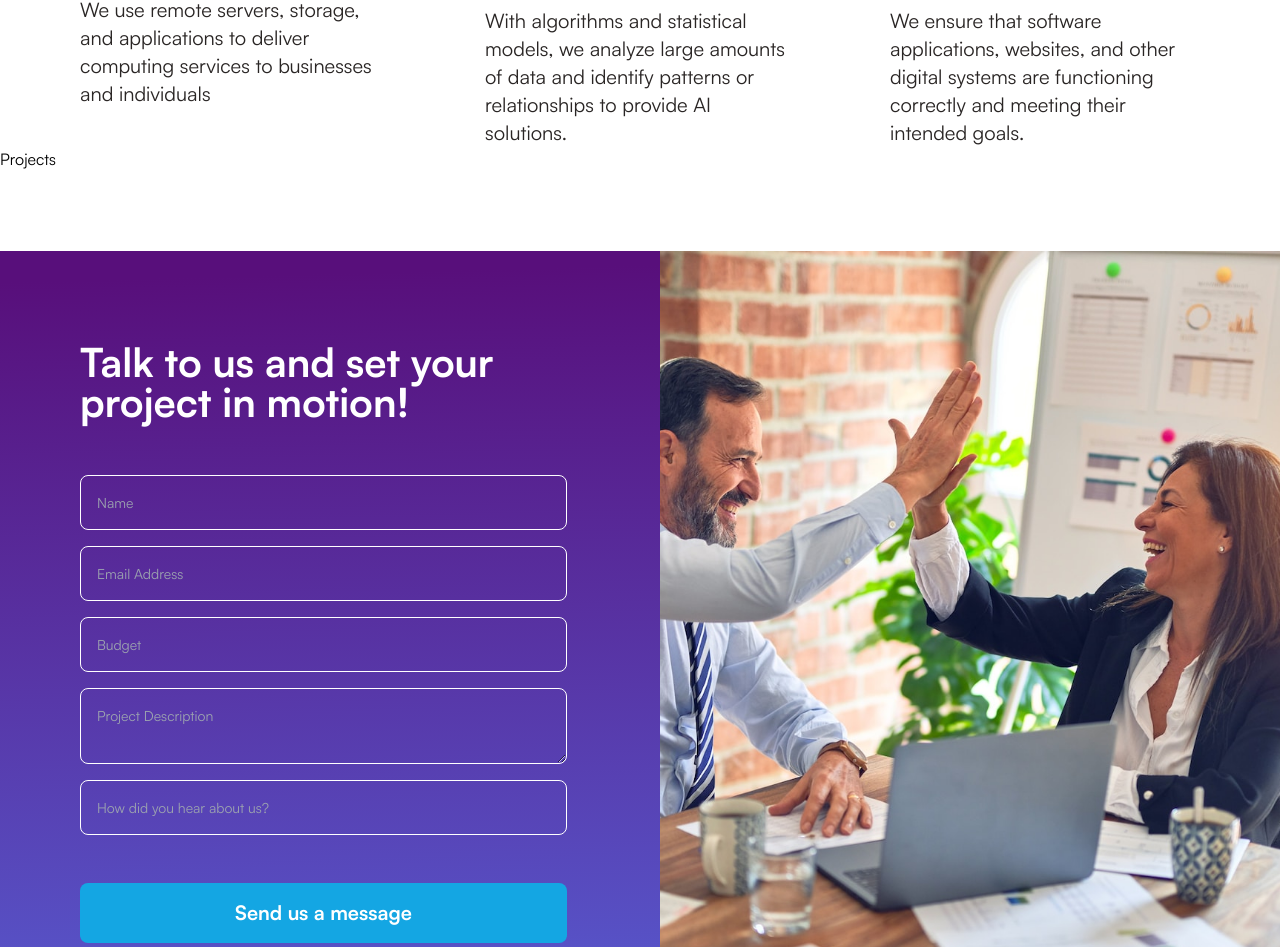
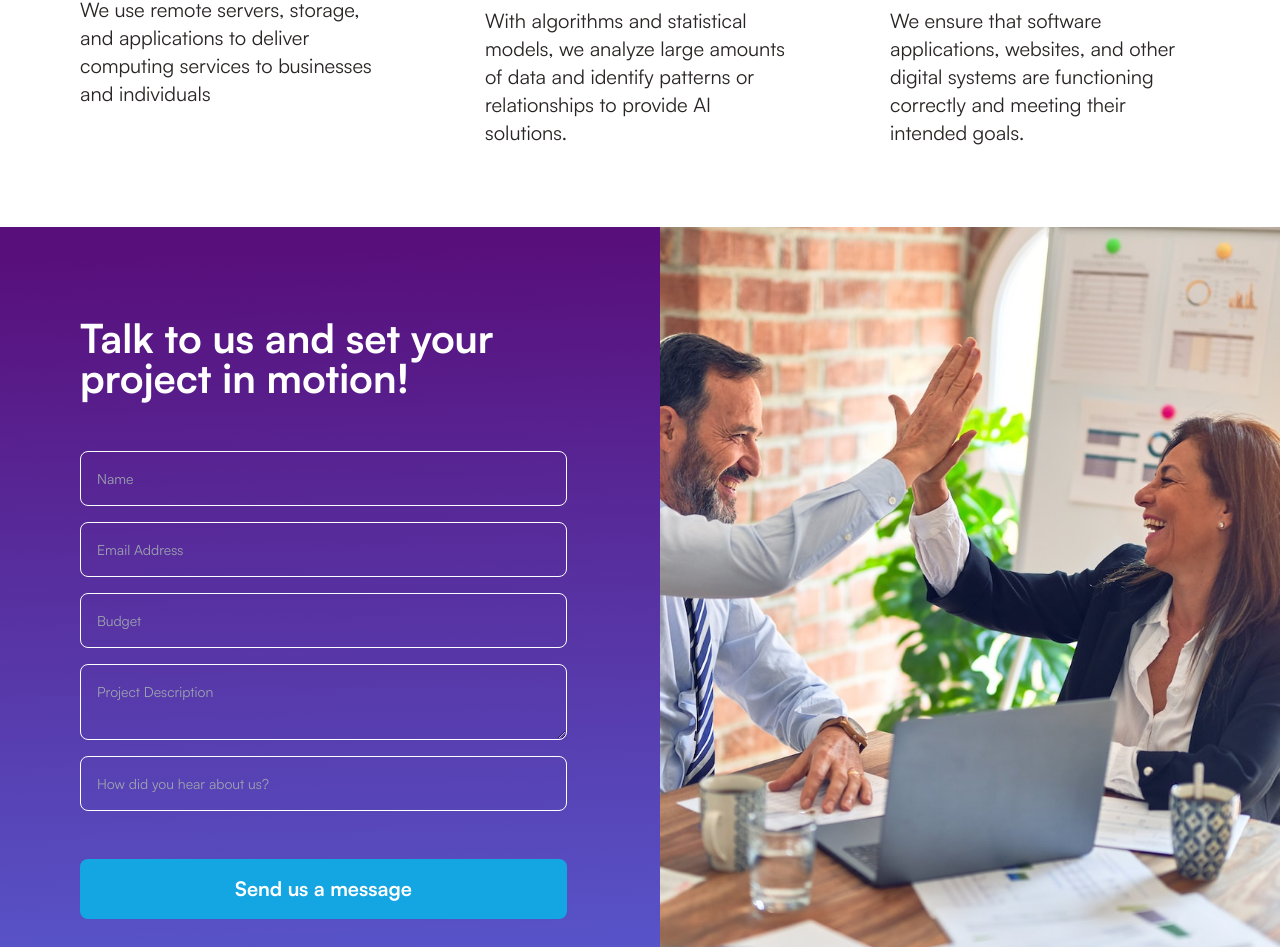
Before and after one commit to Temi-pinheiro/emusoft-website, a React (Vite) app: page / in a window 1280 px wide. Shown: the part 2620-3567 px from the top of the page. Built offline with nearby package versions, Linux system fonts and the light colour scheme.

Commit message:
remove projects

```diff
--- a/src/App.jsx
+++ b/src/App.jsx
@@ -3,7 +3,7 @@ import { NavBar } from './components/Nav';
 import { Hero } from './components/Hero';
 import { About } from './components/About';
 import { Services } from './components/Services';
-import { Projects } from './components/Projects';
+// import { Projects } from './components/Projects';
 import { Contact } from './components/Contact';
 import { Footer } from './components/Footer';
 import { MobileNav } from './components/MobileNav';
@@ -23,7 +23,7 @@ function App() {
       <Hero />
       <About />
       <Services />
-      <Projects />
+      {/* <Projects /> */}
       <Contact />
       <Footer />
     </main>
```
